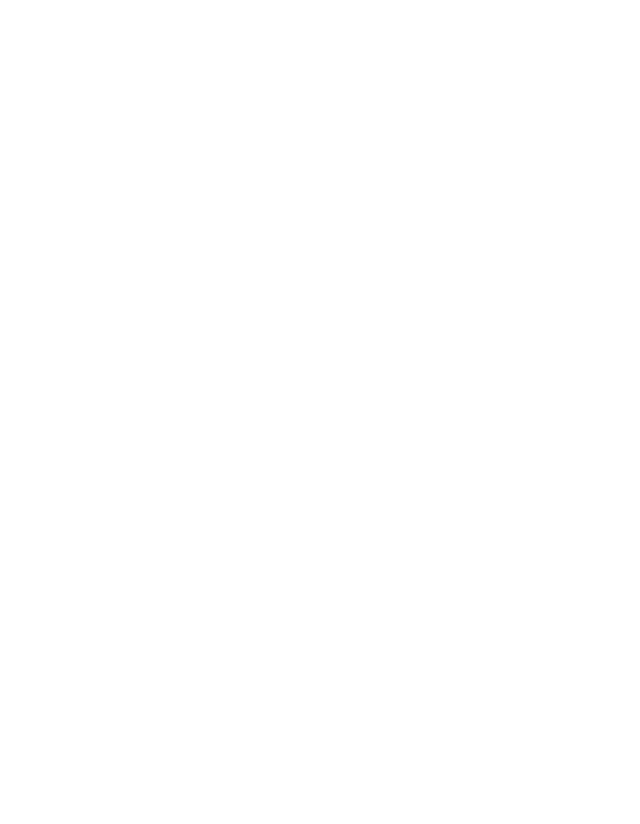
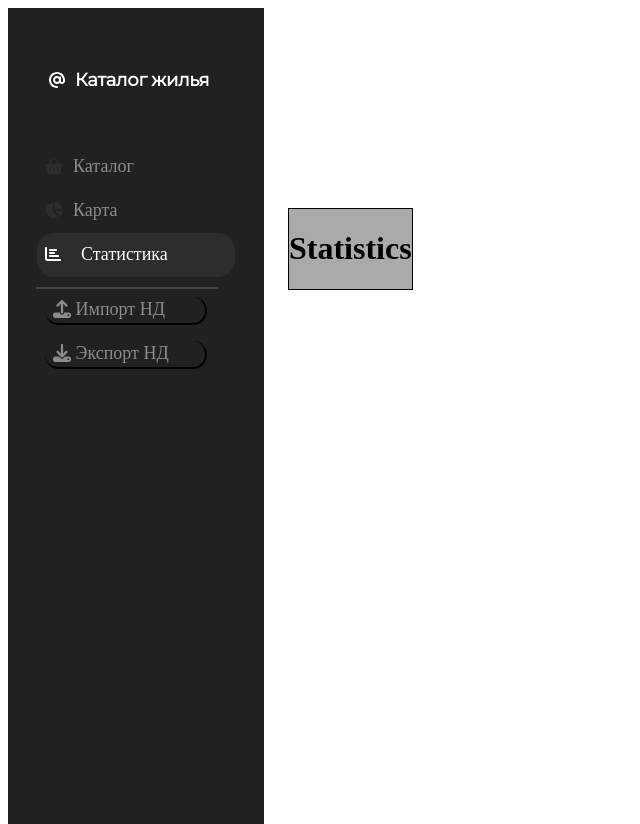
Before and after one commit to moevm/nosql2h22-estate, a React (Create React App) app in the folder application/nosql2h22-estate-frontend/: page /stat in a window 1280 px wide. Before the commit this address had no page. Shown: the whole page, without its empty margins (0-640 px from the left). Before the commit the page ends 800 px from the top, so only its background shows below. Built offline with nearby package versions, Linux system fonts and the light colour scheme.

Commit message:
man hat ein Seitenleiste hinzugefuegt

```diff
--- a/application/nosql2h22-estate-frontend/package.json
+++ b/application/nosql2h22-estate-frontend/package.json
@@ -3,10 +3,15 @@
   "version": "0.1.0",
   "private": true,
   "dependencies": {
+    "@fortawesome/fontawesome-svg-core": "^6.2.1",
+    "@fortawesome/free-regular-svg-icons": "^6.2.1",
+    "@fortawesome/free-solid-svg-icons": "^6.2.1",
+    "@fortawesome/react-fontawesome": "^0.2.0",
     "@testing-library/jest-dom": "^5.16.5",
     "@testing-library/react": "^13.4.0",
     "@testing-library/user-event": "^13.5.0",
     "bootstrap": "^5.2.2",
+    "font-awesome": "^4.7.0",
     "react": "^18.2.0",
     "react-bootstrap": "^2.6.0",
     "react-dom": "^18.2.0",
--- a/application/nosql2h22-estate-frontend/public/index.html
+++ b/application/nosql2h22-estate-frontend/public/index.html
@@ -3,6 +3,8 @@
   <head>
     <meta charset="utf-8" />
     <meta name="viewport" content="width=device-width, initial-scale=1" />
+    <link rel="preconnect" href="https://fonts.gstatic.com">
+    <link href="https://fonts.googleapis.com/css2?family=Montserrat:wght@300;400&display=swap" rel="stylesheet">
     <title>React App</title>
   </head>
   <body>
--- a/application/nosql2h22-estate-frontend/src/App.js
+++ b/application/nosql2h22-estate-frontend/src/App.js
@@ -2,20 +2,23 @@ import React from 'react'
 import Cathalog from './components/pages/Cathalog.js'
 import Layout from './routes/Layout.js'
 import Map from './components/pages/Map.js'
+import Statistics from './components/pages/Statistics.js'
 import Authorization from './components/pages/Authorization.js'
 import {
-  BrowserRouter as Router,
   Routes,
   Route
 } from "react-router-dom";
 
 
 function App() {
+
   return (
     <div className="App">
       <Routes>
         <Route path="/" element={<Layout/>}>
-          <Route path="map" element={<Map/>}/>
+          <Route path="/" element={<Cathalog/>}/>
+          <Route path="/map" element={<Map/>}/>
+          <Route path="/stat" element={<Statistics/>}/>
         </Route>
         <Route path="/authorization" element={<Authorization/>}/>
       </Routes>
--- /dev/null
+++ b/application/nosql2h22-estate-frontend/src/components/pages/Statistics.js
@@ -0,0 +1,14 @@
+import React from 'react'
+//import './../../styles/Statistics.css'
+
+const Statistics = () => {
+
+  return (
+    <div>
+      <h1>Statistics</h1>
+    </div>
+  );
+
+};
+
+export default Statistics;
--- a/application/nosql2h22-estate-frontend/src/routes/Layout.js
+++ b/application/nosql2h22-estate-frontend/src/routes/Layout.js
@@ -2,31 +2,21 @@ import React from 'react'
 import Sidebar from './Sidebar/Sidebar.js'
 import './../styles/Layout.css'
 
-import Cathalog from './../components/pages/Cathalog.js'
-import Map from './../components/pages/Map.js'
-
 import {
-  BrowserRouter as Router,
-  Routes,
-  Route
+  Outlet
 } from "react-router-dom";
 
 const Layout = () => {
-
   return (
     <div>
       <div className="sidebar">
-        <Sidebar/>
+        <Sidebar />
       </div>
       <div className="content">
-        <Routes>
-          <Route path="/" element={<Cathalog/>}/>
-          <Route path="/map" element={<Map/>}/>
-        </Routes>
+        <Outlet/>
       </div>
     </div>
   );
-
 };
 
 export default Layout;
--- a/application/nosql2h22-estate-frontend/src/routes/Sidebar/Sidebar.js
+++ b/application/nosql2h22-estate-frontend/src/routes/Sidebar/Sidebar.js
@@ -1,19 +1,98 @@
 import React from 'react'
 import './../../styles/Sidebar.css'
 import {
-  Link
+  Link,
+  useLocation
 } from "react-router-dom";
+//Icons
+import { FontAwesomeIcon } from '@fortawesome/react-fontawesome'
+import { faShoppingBasket } from '@fortawesome/free-solid-svg-icons'
+import { faPieChart } from '@fortawesome/free-solid-svg-icons'
+import { faBarChart } from '@fortawesome/free-solid-svg-icons'
+import { faAt } from '@fortawesome/free-solid-svg-icons'
+import { faDownload } from '@fortawesome/free-solid-svg-icons'
+import { faUpload } from '@fortawesome/free-solid-svg-icons'
+
+
+function importDS() {
+  console.log('import')
+}
+
+function exportDS() {
+  console.log('export')
+}
+
+function SidebarItem(text, link, icon) {
+  const params = useLocation();
+  const url = params.pathname;
+
+  if (url === link){
+    return (
+      <div className="item-active">
+        <span className="icon-active">
+          <FontAwesomeIcon icon={icon} />
+        </span>
+        <span className="item-text-active">
+          { text }
+        </span>
+      </div>
+    )
+  }else{
+    return (
+      <div className="item">
+        <span className="icon">
+          <FontAwesomeIcon icon={icon} />
+        </span>
+        <span className="item-text">
+          { text }
+        </span>
+      </div>
+    )
+  }
+}
+
 
 const Sidebar = () => {
-
   return (
     <div>
-      <div>
-        <Link to="/">Каталог</Link>
+
+      <div className="header-item">
+        <span className="at-sign-icon">
+          <FontAwesomeIcon icon={faAt} />
+        </span>
+        <span className="header-text">
+          Каталог жилья
+        </span>
       </div>
-      <div>
-        <Link to="/map">Карта</Link>
+
+      <Link to="/" style={{ textDecoration: 'none' }}>
+        { SidebarItem('Каталог', '/', faShoppingBasket) }
+      </Link>
+
+      <Link to="/map" style={{ textDecoration: 'none' }}>
+        { SidebarItem('Карта', '/map', faPieChart) }
+      </Link>
+
+      <Link to="/stat" style={{ textDecoration: 'none' }}>
+        { SidebarItem('Статистика', '/stat', faBarChart) }
+      </Link>
+
+      <div className="div-line"></div>
+
+      <div className="button-item">
+        <button className="button" onClick={importDS}>
+          <FontAwesomeIcon icon={faUpload} />{' '}
+          Импорт НД
+        </button>
       </div>
+
+      <div className="button-item">
+        <button className="button" onClick={exportDS}>
+          <FontAwesomeIcon icon={faDownload} />{' '}
+          Экспорт НД
+        </button>
+      </div>
+
     </div>
   );
 
--- a/application/nosql2h22-estate-frontend/src/styles/Layout.css
+++ b/application/nosql2h22-estate-frontend/src/styles/Layout.css
@@ -7,8 +7,10 @@
 
 .sidebar{
   position: absolute;
-  width: 15%;
-  background-color: #202123;
+  width: 240px;
+	height: 900px;
+	padding: 8px 8px 8px 8px;
+	background: #202123;
   margin-left: 0;
   margin-top: 0;
   height: 100vh;
--- a/application/nosql2h22-estate-frontend/src/styles/Sidebar.css
+++ b/application/nosql2h22-estate-frontend/src/styles/Sidebar.css
@@ -1,8 +1,124 @@
-.sidebar{
-  position: absolute;
-  width: 15%;
-  background-color: #202123;
-  margin-left: 0;
-  margin-top: 0;
-  height: 100vh;
+.header-item{
+  margin-left: 33px;
+  margin-top: 53px;
+  margin-bottom: 53px;
 }
+
+.at-sign-icon{
+  color: #ffffff;
+}
+
+.header-text {
+  margin-left: 10px;
+  width: 182px;
+  height: 28px;
+  color: #ffffff;
+  font-family: "Montserrat";
+  font-weight: bold;
+  font-size: 18px;
+  line-height: 1.28;
+  letter-spacing: -0.2px;
+  text-align: left;
+}
+
+.item{
+  margin: auto;
+  width: 182px;
+	height: 28px;
+	padding: 8px 8px 8px 8px;
+	background: #202123;
+  line-height: 28px;
+	border-radius: 17px 17px 17px 17px;
+}
+
+.item-text{
+  margin-left: 10px;
+  width: 111px;
+	height: 28px;
+	color: #8c8c8d;
+	font-family: "Source Sans 3";
+	font-weight: 500;
+	font-size: 18px;
+	line-height: 1.3;
+	text-align: left;
+}
+
+.item-active{
+  margin: auto;
+  width: 182px;
+	height: 28px;
+	padding: 8px 8px 8px 8px;
+	background: #2d2d2e;
+  line-height: 28px;
+	border-radius: 17px 17px 17px 17px;
+}
+
+.item-text-active{
+  margin-left: 20px;
+  width: 111px;
+	height: 28px;
+	color: #ffffff;
+	font-family: "Source Sans 3";
+	font-weight: 500;
+	font-size: 18px;
+	line-height: 1.3;
+	text-align: left;
+}
+
+.icon {
+	width: 24px;
+	height: 24px;
+	color: #2d2d2e;
+}
+
+.icon-active {
+	width: 24px;
+	height: 24px;
+	color: #ffffff;
+}
+
+.div-line{
+  margin-left: 20px;
+  margin-top: 10px;
+  width: 182px;
+  border-bottom: 2px solid #444444;
+}
+
+.button-item{
+  margin: auto;
+  width: 182px;
+	height: 28px;
+	padding: 8px 8px 8px 8px;
+  background: #202123;
+}
+
+.button-item:hover{
+  color: #ffffff;
+}
+
+.button{
+  width: 162px;
+  height: 28px;
+  background: #202123;
+  border-top: none;
+  border-left: none;
+  color:#8c8c8d;
+  border-radius: 17px 17px 17px 17px;
+  padding-left: 8px;
+  padding-right: 8px;
+  font-family: "Source Sans 3";
+	font-weight: 500;
+	font-size: 18px;
+	line-height: 1.3;
+	text-align: left;
+}
+
+.button:hover{
+  background: #2d2d2e;
+  color: #ffffff;
+}
+
+.button:focus{
+  border-bottom: none;
+  border-right: none;
+}
```
Also changed, not shown: 1 other file (tests, documents, lock files or other folders).
